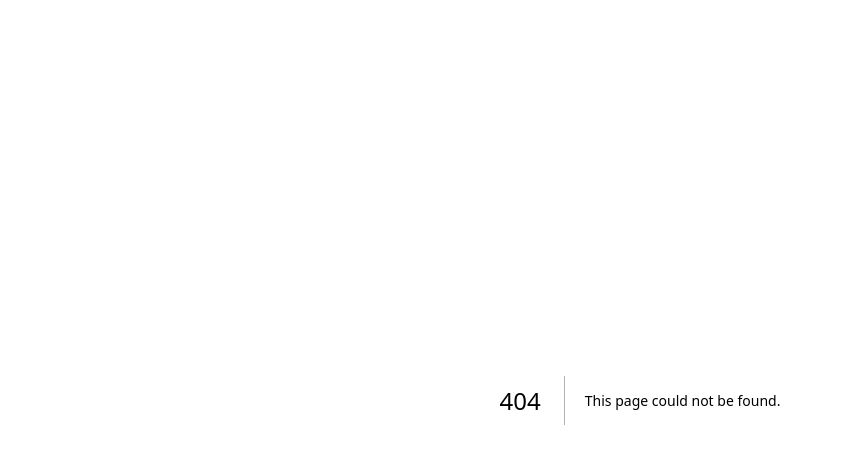
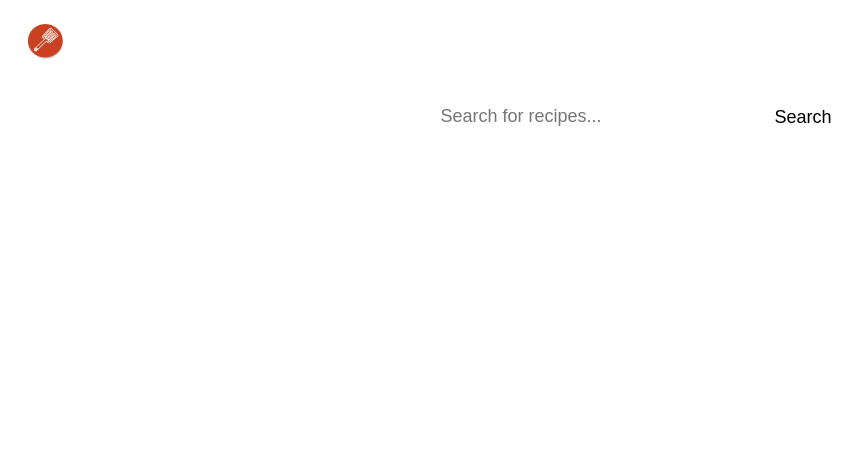
Before and after one commit to carolina-ross/MMC6145-Final-Carolina-Rossello, a Next.js app: page /recipes in a window 1280 px wide. Before the commit this address had no page. Shown: the top 464 px of the page, without its empty margins (0-866 px from the left). Built offline with nearby package versions, Linux system fonts and the light colour scheme; no server answers.

Commit message:
recipe page

```diff
--- /dev/null
+++ b/pages/recipes.jsx
@@ -0,0 +1,78 @@
+import React, { useState } from 'react';
+import Head from 'next/head';
+import Link from 'next/link';
+import styles from '../styles/recipes.module.css';
+
+const apiKey = process.env.API_KEY;
+
+export default function Recipes() {
+  const [searchTerm, setSearchTerm] = useState('');
+  const [recipe, setRecipe] = useState(null);
+  const [error, setError] = useState(null);
+
+  const handleSubmit = async (e) => {
+    e.preventDefault();
+    const searchURL = `https://api.spoonacular.com/recipes/complexSearch?apiKey=${apiKey}&query=${searchTerm}&addRecipeInformation=true&number=1`;
+
+    try {
+      const response = await fetch(searchURL);
+      const data = await response.json();
+      if (data.results.length === 0) {
+        setError(`No results found for '${searchTerm}'`);
+        setRecipe(null);
+      } else {
+        setError(null);
+        setRecipe(data.results[0]);
+      }
+    } catch (error) {
+      setError('Oops, something went wrong');
+      setRecipe(null);
+    }
+  };
+
+  return (
+    <>
+      <Head>
+        <title>Foodie - Recipes</title>
+        <meta name="description" content="Search for delicious recipes." />
+        <link rel="icon" href="/web_icon.png" />
+      </Head>
+
+      <div className={styles.container}>
+      <header className={styles.header}>
+          <Link href="/">
+            <img src="/web_icon.png" alt="Foodie" className={styles.logo} />
+          </Link>
+          <Link href="/profile">
+            <img src="/accnt_icon.png" alt="Profile" className={styles.icon} />
+          </Link>
+        </header>
+
+        <main className={styles.main}>
+          <form onSubmit={handleSubmit} className={styles.searchForm}>
+            <input
+              type="text"
+              value={searchTerm}
+              onChange={(e) => setSearchTerm(e.target.value)}
+              placeholder="Search for recipes..."
+              className={styles.searchBar}
+            />
+            <button type="submit" className={styles.searchButton}>
+              Search
+            </button>
+          </form>
+
+          {error && <p className={styles.errorMessage}>{error}</p>}
+          {recipe && (
+            <div className={styles.recipeCard}>
+              <Link href={`/recipes/${recipe.id}`}>
+                <img src={recipe.image} alt={recipe.title} className={styles.recipeImage} />
+              </Link>
+              <h3 className={styles.recipeTitle}>{recipe.title}</h3>
+            </div>
+          )}
+        </main>
+      </div>
+    </>
+  );
+}
--- /dev/null
+++ b/styles/recipes.module.css
@@ -0,0 +1,73 @@
+
+.header {
+    display: flex;
+    justify-content: space-between;
+    align-items: center;
+    height: 70px;
+  }
+
+.logo {
+    width: 35px;
+    height: 35px;
+    margin-left: 20px;
+  }
+
+  .icon {
+    height: 32px;
+    width: 32px;
+    margin-right: 20px;
+    cursor: pointer;
+  }
+
+  .main {
+    height: calc(100% - 70px);
+    padding-bottom: calc(var(--space) * 8);
+  }
+
+.searchForm {
+    display: flex;
+    justify-content: center;
+    margin-top: 20px;
+  }
+
+  .searchBar {
+    background-color: transparent;
+    border: none;
+    border-bottom: 1px solid white;
+    color: white;
+    font-size: 18px;
+    padding: 8px;
+    transition: all 0.2s ease-in-out;
+    width: 300px;
+  }
+
+  .searchBar:focus {
+    background-color: white;
+    color: #031B2D;
+    outline: none;
+  }
+
+  .searchButton {
+    background-color: #FFFFFF;
+    border: none;
+    border-radius: 5px;
+    color: 031B2D;
+    cursor: pointer;
+    font-size: 18px;
+    margin-left: 10px;
+    padding: 8px 16px;
+    transition: background-color 0.2s ease-in-out;
+  }
+
+  .searchButton:hover {
+    opacity: 0.9;
+  }
+
+  .errorMessage {
+    color: #d51111;
+    padding: 10px;
+    border-radius: 5px;
+    margin: 20px;
+    font-size: 16px;
+    text-align: center;
+  }
```
